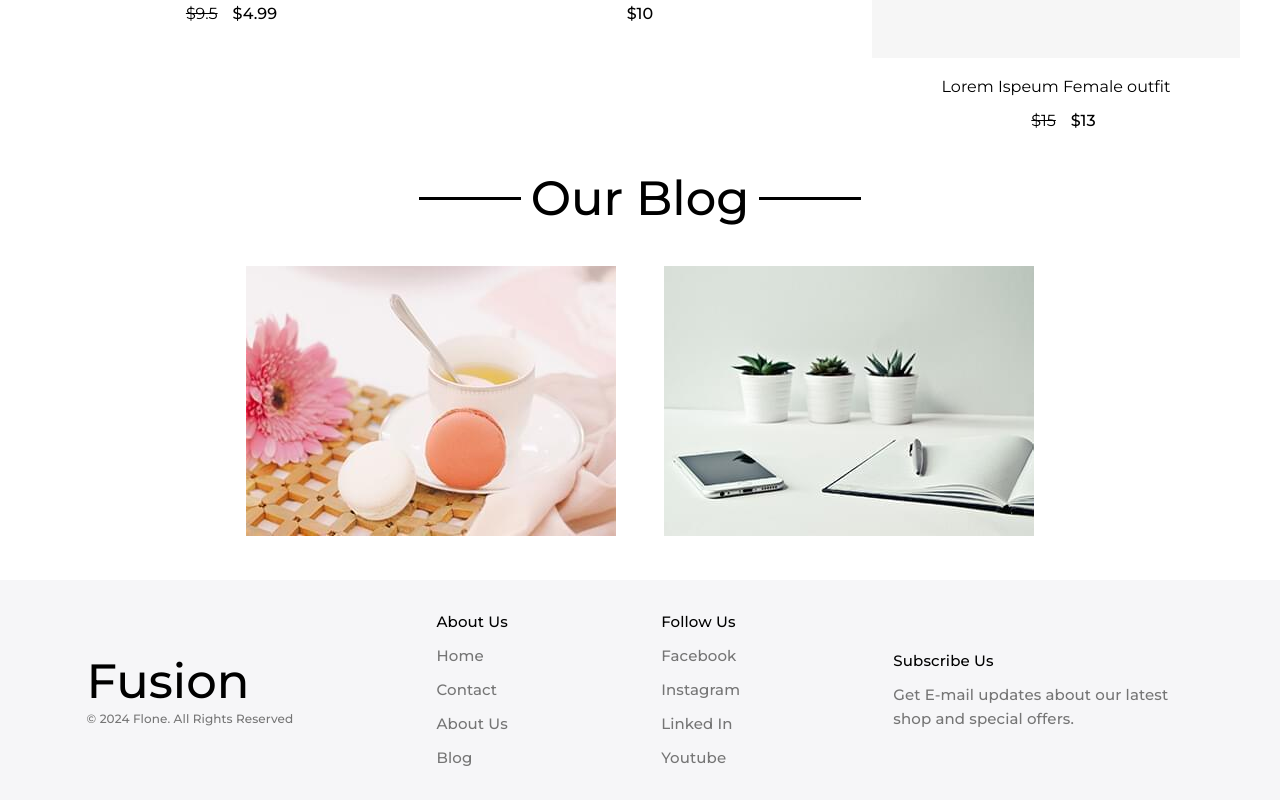
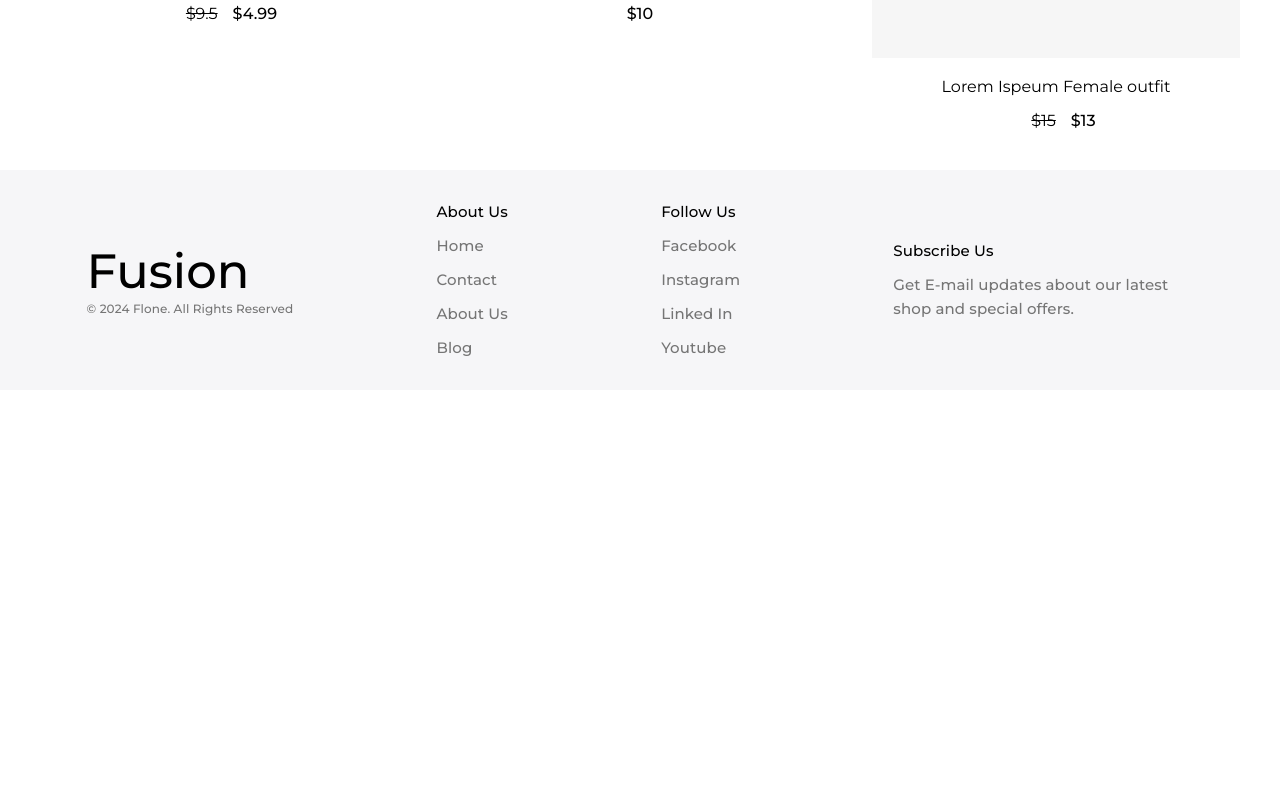
Before and after one commit to mabisha/Ecommerce-Website, a React (Create React App) app in the folder client/: page / in a window 1280 px wide. Shown: the part 1472-2272 px from the top of the page. After the commit the page ends 1862 px from the top, so only its background shows below. Built offline with nearby package versions, Linux system fonts and the light colour scheme.

Commit message:
Necessary changes

```diff
--- a/client/src/App.js
+++ b/client/src/App.js
@@ -3,11 +3,11 @@ import { BrowserRouter as Router, Routes, Route, Link } from "react-router-dom";
 import Nav from "./components/nav";
 import Home from "./container/Home/home";
 import Contact from "./container/Contact/contact";
-import Blogs from "./container/Blogs/blogs";
 import AccountCircleOutlinedIcon from "@mui/icons-material/AccountCircleOutlined";
 import ShoppingCartOutlinedIcon from "@mui/icons-material/ShoppingCartOutlined";
 import FavoriteBorderOutlinedIcon from "@mui/icons-material/FavoriteBorderOutlined";
 import "./App.css";
+import { Shop } from "./container/Shop/shop";
 
 function App() {
   const [menu, setMenu] = useState("Home");
@@ -64,8 +64,7 @@ function App() {
       <Routes>
         <Route path="/" element={<Home />} />
         <Route path="/contact" element={<Contact />} />
-        <Route path="/blog" element={<Blogs />} />
-        <Route path="/shop" element={<Contact />} />
+        <Route path="/shop" element={<Shop />} />
       </Routes>
     </Router>
   );
--- a/client/src/components/blogslist.js
+++ /dev/null
@@ -1,81 +0,0 @@
-import { Box, Grid, Typography, Divider } from "@mui/material";
-function BlogsList() {
-  return (
-    <div className="blogs">
-      <Box>
-        <Grid
-          container
-          justifyContent="center"
-          flexDirection="column"
-          alignItems="center"
-          gap="5"
-        >
-          <Grid item>
-            <div
-              style={{
-                display: "flex",
-                justifyContent: "space-between",
-                alignItems: "center",
-              }}
-            >
-              <Divider
-                style={{
-                  width: "100px",
-                  backgroundColor: "black",
-                  marginRight: "10px",
-                  padding: "1px",
-                }}
-              />
-              <Typography
-                variant="h3"
-                style={{
-                  fontFamily: "Montserrat, sans-serif",
-                  fontWeight: "500",
-                }}
-              >
-                Our Blog
-              </Typography>
-              <Divider
-                style={{
-                  width: "100px",
-                  backgroundColor: "black",
-                  marginLeft: "10px",
-                  padding: "1px",
-                }}
-              />
-            </div>
-          </Grid>
-          <Grid item style={{ margin: "40px" }}>
-            <Grid
-              container
-              spacing={6}
-              alignItems="center"
-              justifyContent="center"
-            >
-              <Grid item>
-                <a>
-                  <img
-                    src="../images/blog-1.jpg"
-                    width="100%"
-                    height="auto"
-                  ></img>
-                </a>
-              </Grid>
-              <Grid item>
-                <a>
-                  <img
-                    src="../images/blog-2.jpg"
-                    width="100%"
-                    height="auto"
-                  ></img>
-                </a>
-              </Grid>
-            </Grid>
-          </Grid>
-        </Grid>
-      </Box>
-    </div>
-  );
-}
-
-export default BlogsList;
--- a/client/src/components/nav.js
+++ b/client/src/components/nav.js
@@ -41,18 +41,6 @@ const Nav = ({ menu, setMenu }) => {
               textDecoration: "none",
               color: "black",
             }}
-            to="/blog"
-            onClick={() => setMenu("Blog")}
-          >
-            Blog {menu === "Blog" ? <hr color="#ce9aff" /> : <></>}
-          </Link>
-        </li>
-        <li className="app-list">
-          <Link
-            style={{
-              textDecoration: "none",
-              color: "black",
-            }}
             to="/contact"
             onClick={() => setMenu("Contact")}
           >
--- a/client/src/container/Blogs/blogs.js
+++ /dev/null
@@ -1,4 +0,0 @@
-function Blogs() {
-  return <div>This is blog</div>;
-}
-export default Blogs;
--- /dev/null
+++ b/client/src/container/Cart/cart.js
@@ -0,0 +1,5 @@
+import React from "react";
+
+export const Cart = () => {
+  return <div>cart</div>;
+};
--- a/client/src/container/Home/home.js
+++ b/client/src/container/Home/home.js
@@ -7,7 +7,6 @@ import SupportAgentOutlinedIcon from "@mui/icons-material/SupportAgentOutlined";
 import CurrencyExchangeOutlinedIcon from "@mui/icons-material/CurrencyExchangeOutlined";
 import SavingsOutlinedIcon from "@mui/icons-material/SavingsOutlined";
 import Deal from "../../components/deals";
-import BlogsList from "../../components/blogslist";
 import "../Home/home.css";
 import Footer from "../../components/footer";
 
@@ -224,7 +223,6 @@ function Home() {
           </Grid>
         </div>
         <Deal />
-        <BlogsList />
         <Footer></Footer>
       </Grid>
     </Box>
--- /dev/null
+++ b/client/src/container/Login/login.js
@@ -0,0 +1,5 @@
+import React from "react";
+
+export const Login = () => {
+  return <div>login</div>;
+};
--- /dev/null
+++ b/client/src/container/Shop/shop.js
@@ -0,0 +1,5 @@
+import React from "react";
+
+export const Shop = () => {
+  return <div>shop</div>;
+};
```
